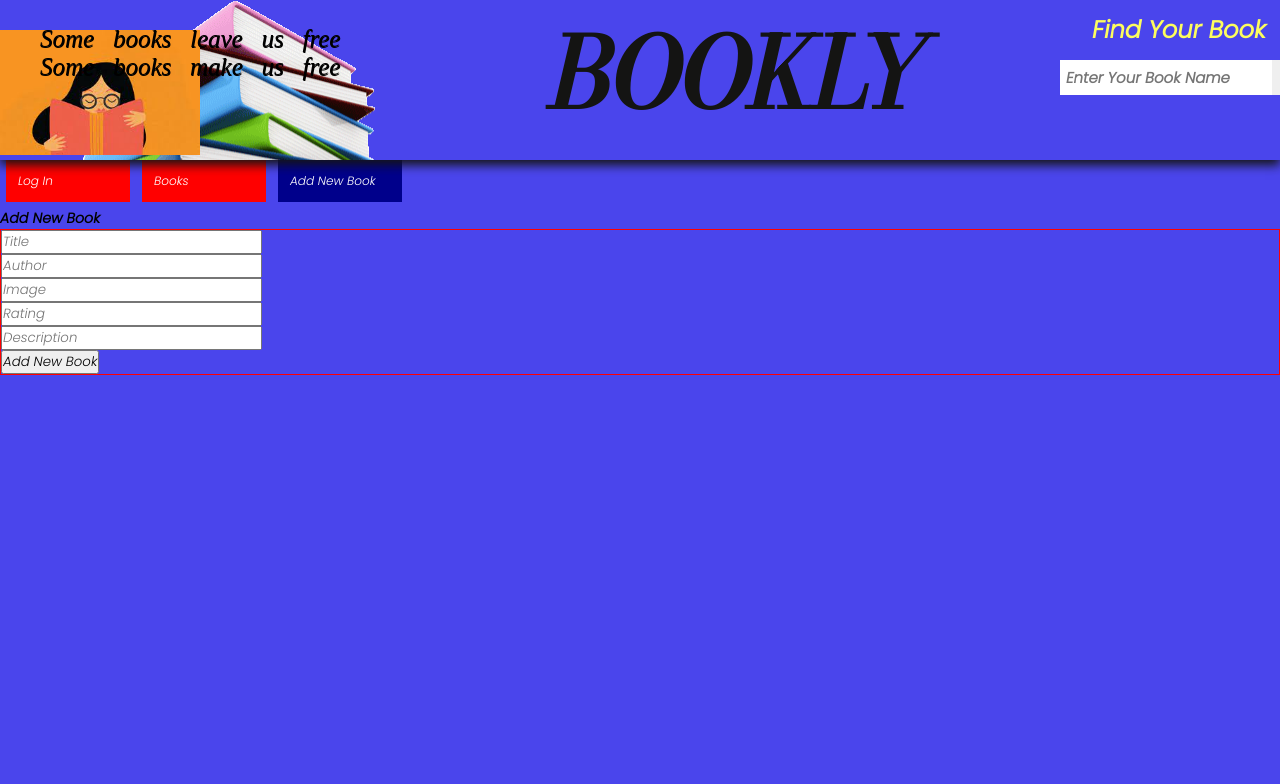
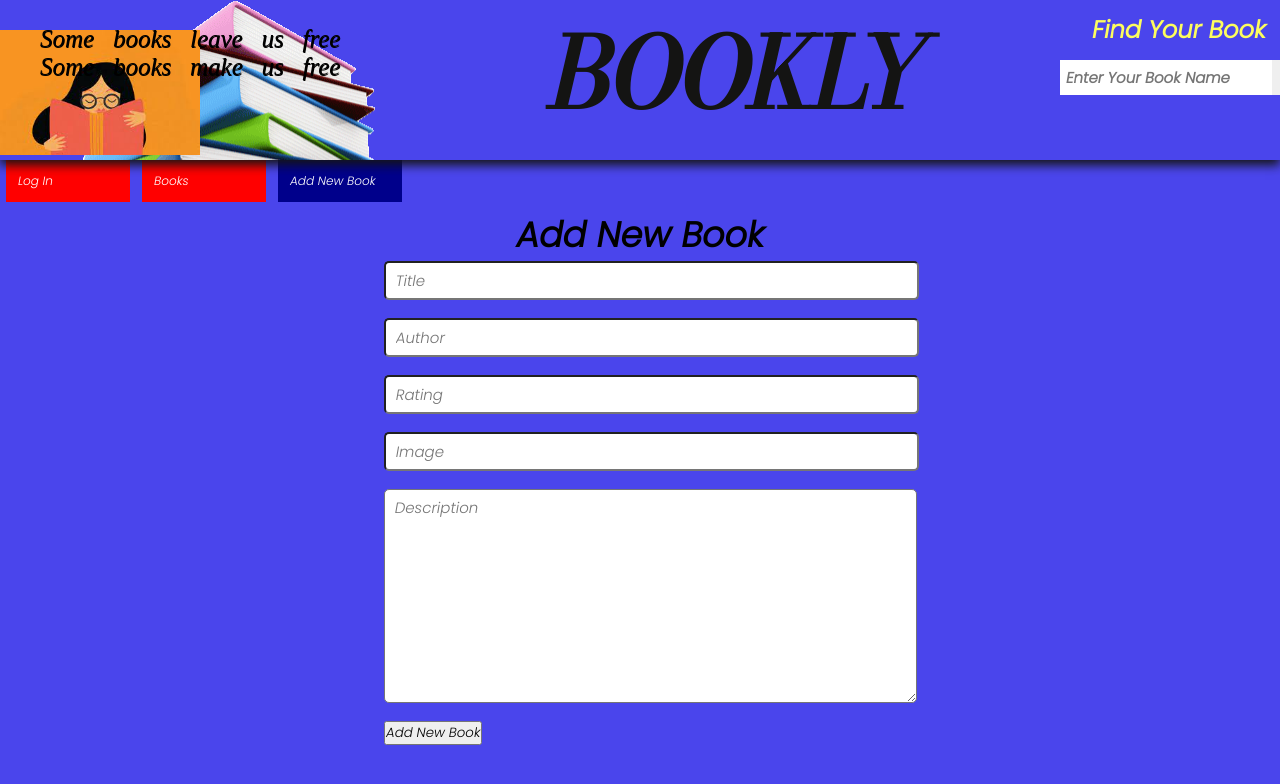
Before and after one commit to keelalopez/phase-2-project-bookly, a React (Create React App) app: page /form in a window 1280 px wide. Shown: the top 784 px of the page. Built offline with nearby package versions, Linux system fonts and the light colour scheme; data requests are answered from the project's data file; some icons are missing.

Commit message:
updated styling for form and log in

```diff
--- a/src/App.css
+++ b/src/App.css
@@ -142,6 +142,7 @@ html{
   background-color: red;
 
 }
+
 .card{
     background-color: aqua;
     border-radius: 1rem;
@@ -151,11 +152,13 @@ html{
     transition: .5s;
     position: relative;
 }
+
 .card img{
     width: 100%;
     height: 300px;
     border-radius: 1rem 1rem 0 0;
 }
+
 .Modal{
   border: 1px solid #000;
   background-color: whitesmoke;
@@ -173,8 +176,58 @@ html{
 }
 
 .form-box{
-  box-sizing: border-box;
+  min-width: 30%;
+  width: 40%;
+  height: 400px;
+  margin: auto;
+  padding: 0px 50px 0px 50px;
+  position: center;
+  align-items: center;
+  justify-content: center;
+}
+
+.form-box h2 {
+  font-size: 35px;
+  text-align: center;
   margin: 0;
-  padding: 0;
-  border: 1px solid red;
 }
+
+.form-box input{
+  display: block;
+  width: 100%;
+  padding: .5rem .8rem .5rem .8rem;
+  border-radius: 5px;
+  font-size: 15px;
+}
+
+.form-box textarea{
+  display: block;
+  width: 100%;
+  height: 200px;
+  padding: .5rem .8rem .5rem .8rem;
+  border-radius: 5px;
+  font-size: 15px;
+}
+
+.form-box button {
+  left: 1200px;
+}
+
+.login-box {
+  min-width: 30%;
+  width: 40%;
+  height: 400px;
+  margin: auto;
+  padding: 50px 50px 0px 50px;
+  position: center;
+  align-items: center;
+  justify-content: center;
+}
+
+.login-box input{
+  display: block;
+  width: 100%;
+  padding: .5rem .8rem .5rem .8rem;
+  border-radius: 5px;
+  font-size: 15px;
+}
--- a/src/components/Form.js
+++ b/src/components/Form.js
@@ -34,9 +34,9 @@ function Form ({elevatorNewBook}) {
     }
 
     return (
-      <div>
-        <h3>Add New Book</h3>
-        <div className="form-box">
+      <div className="form-box">
+        <h2>Add New Book</h2>
+        <div>
           <form>
             <input
               placeholder="Title"
@@ -49,17 +49,17 @@ function Form ({elevatorNewBook}) {
             />
             <br></br>
             <input
-              placeholder="Image"
-              onChange={(e) => setImage(e.target.value)}
-            />
-            <br></br>
-            <input
               placeholder="Rating"
               type="number"
               onChange={(e) => setRating(e.target.value)}
             />
             <br></br>
             <input
+              placeholder="Image"
+              onChange={(e) => setImage(e.target.value)}
+            />
+            <br></br>
+            <textarea
               placeholder="Description"
               onChange={(e) => setDescription(e.target.value)}
             />
--- a/src/components/LogIn.js
+++ b/src/components/LogIn.js
@@ -1,6 +1,6 @@
 function LogIn () {
     return (
-        <div>
+        <div className="login-box">
             <input placeholder="Username"></input>
             <br></br>
             <input placeholder="Password"></input>
```
Lines whose indentation alone changed are shown as unchanged.
